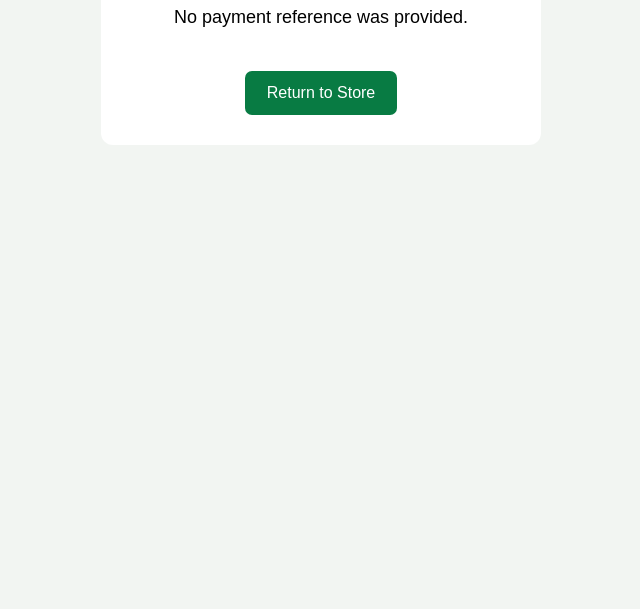
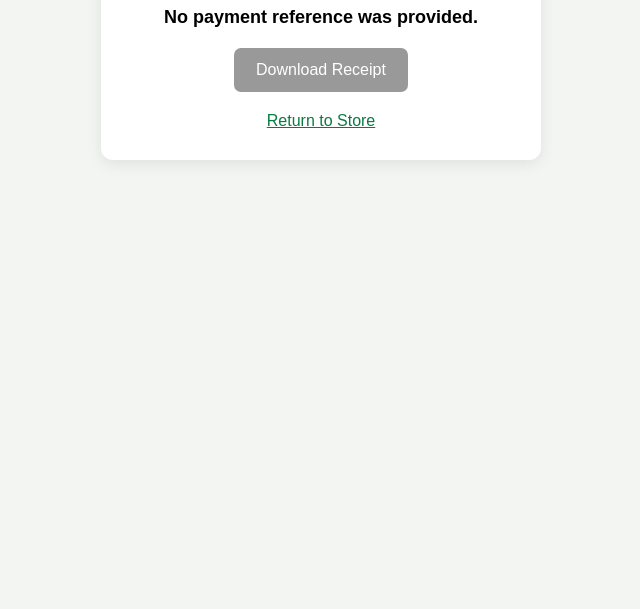
Before and after one commit to Zenmastermind1/mpesa-stk-fresh, a website: page public/confirmation.html in a window 1280 px wide. Shown: the part 191-800 px from the top of the page, without its empty margins (319-959 px from the left). Drawn offline with Linux system fonts and the light colour scheme.

Commit message:
Add a downloadable payment receipt button

```diff
--- a/public/confirmation.html
+++ b/public/confirmation.html
@@ -1,3 +1,4 @@
+
 
 <!DOCTYPE html>
 <html lang="en">
@@ -5,6 +6,7 @@
   <meta charset="UTF-8">
   <meta name="viewport" content="width=device-width, initial-scale=1.0">
   <title>Payment Confirmation</title>
+
   <style>
     body {
       font-family: Arial, sans-serif;
@@ -12,36 +14,68 @@
       padding: 30px 15px;
       text-align: center;
     }
+
     .card {
       max-width: 400px;
       margin: 50px auto;
       padding: 30px 20px;
       background: white;
       border-radius: 12px;
+      box-shadow: 0 4px 15px rgba(0,0,0,0.08);
     }
+
     h1 { color: #087b43; }
-    #status { font-size: 18px; }
-    #receipt { font-weight: bold; }
-    a {
-      display: inline-block;
-      margin-top: 25px;
+
+    #status {
+      font-size: 18px;
+      font-weight: bold;
+    }
+
+    #receipt {
+      font-weight: bold;
+      overflow-wrap: anywhere;
+    }
+
+    .download {
+      display: block;
+      margin: 20px auto 0;
       padding: 13px 22px;
       background: #087b43;
       color: white;
-      text-decoration: none;
+      border: none;
       border-radius: 7px;
+      font-size: 16px;
+      cursor: pointer;
+    }
+
+    .download:disabled {
+      background: #999;
+      cursor: not-allowed;
+    }
+
+    .store-link {
+      display: inline-block;
+      margin-top: 20px;
+      color: #087b43;
     }
   </style>
 </head>
+
 <body>
   <div class="card">
     <h1>Payment Confirmation</h1>
 
     <p id="status">Waiting for M-Pesa confirmation...</p>
 
-    <p id="receipt"></p>
+    <div id="receiptDetails">
+      <p id="receipt"></p>
+    </div>
 
-    <a href="/">Return to Store</a>
+    <button id="downloadReceipt" class="download" disabled>
+      Download Receipt
+    </button>
+
+    <a class="store-link" href="/">Return to Store</a>
   </div>
 
   <script src="/confirmation.js" defer></script>
```
